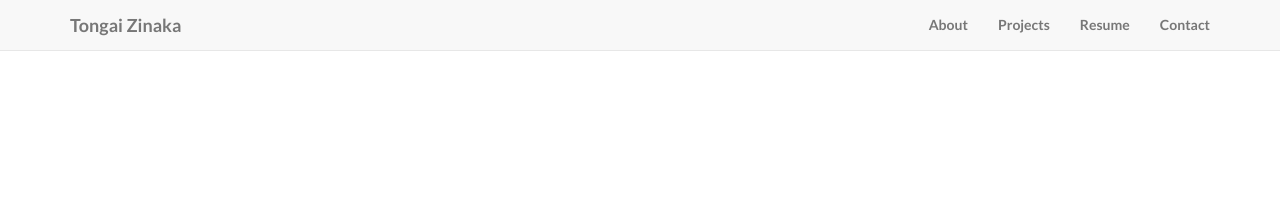
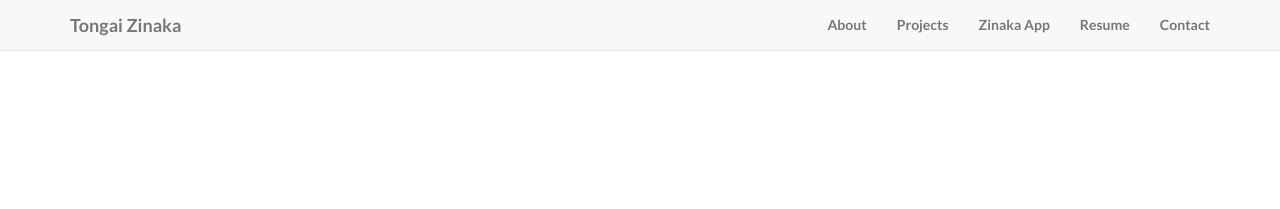
Before and after one commit to Tongai-Zinaka/tongai-zinaka.github.io, a Jekyll site: the page built from resume/index.html, in a window 1280 px wide. Shown: the top 209 px of the page. Built offline with Jekyll 4.4.1, drawn with Linux system fonts in a browser that asks for light colours.

Commit message:
Update header.html

```diff
--- a/_includes/header.html
+++ b/_includes/header.html
@@ -21,6 +21,9 @@
                     <a href="/#projects">Projects</a>
                 </li>
                 <li>
+                    <a href="/app.html">Zinaka App</a>
+                </li>
+                <li>
                     <a href="/resume/">Resume</a>
                 </li>
                 <li>
```
